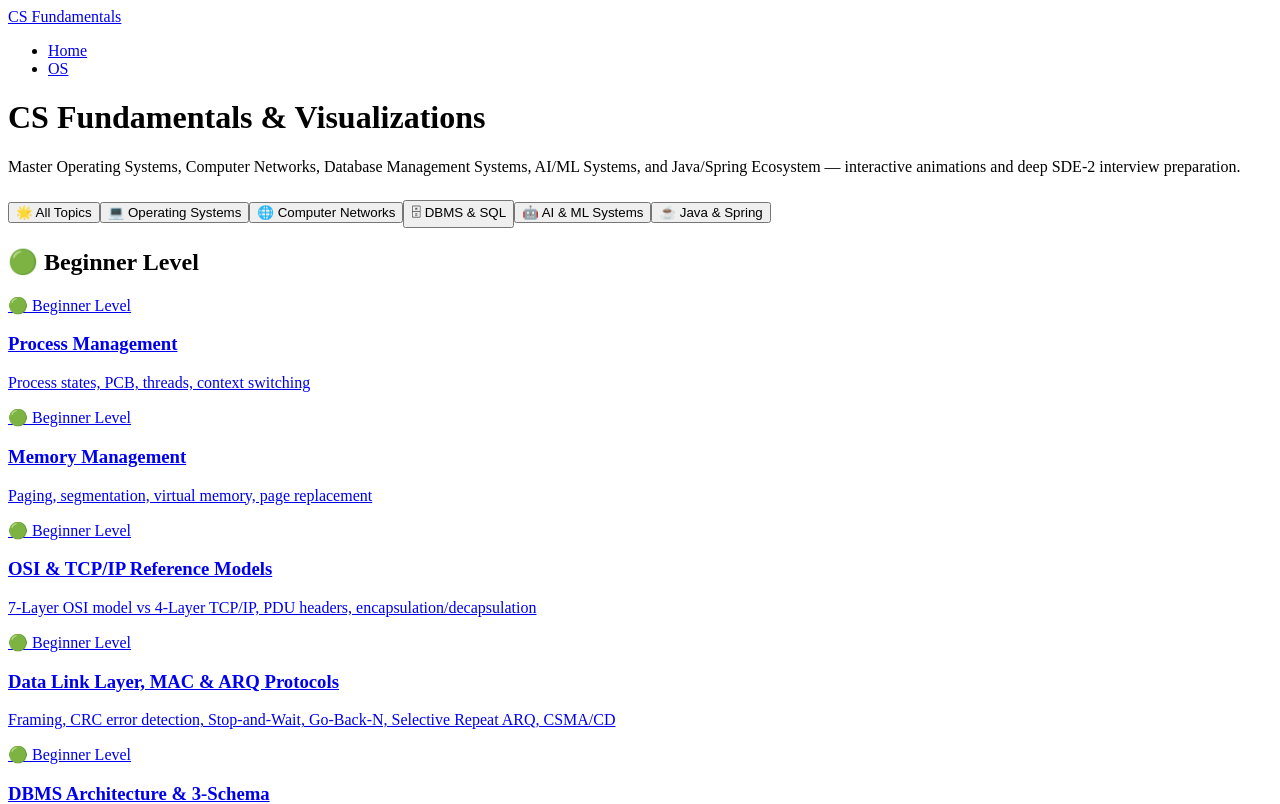
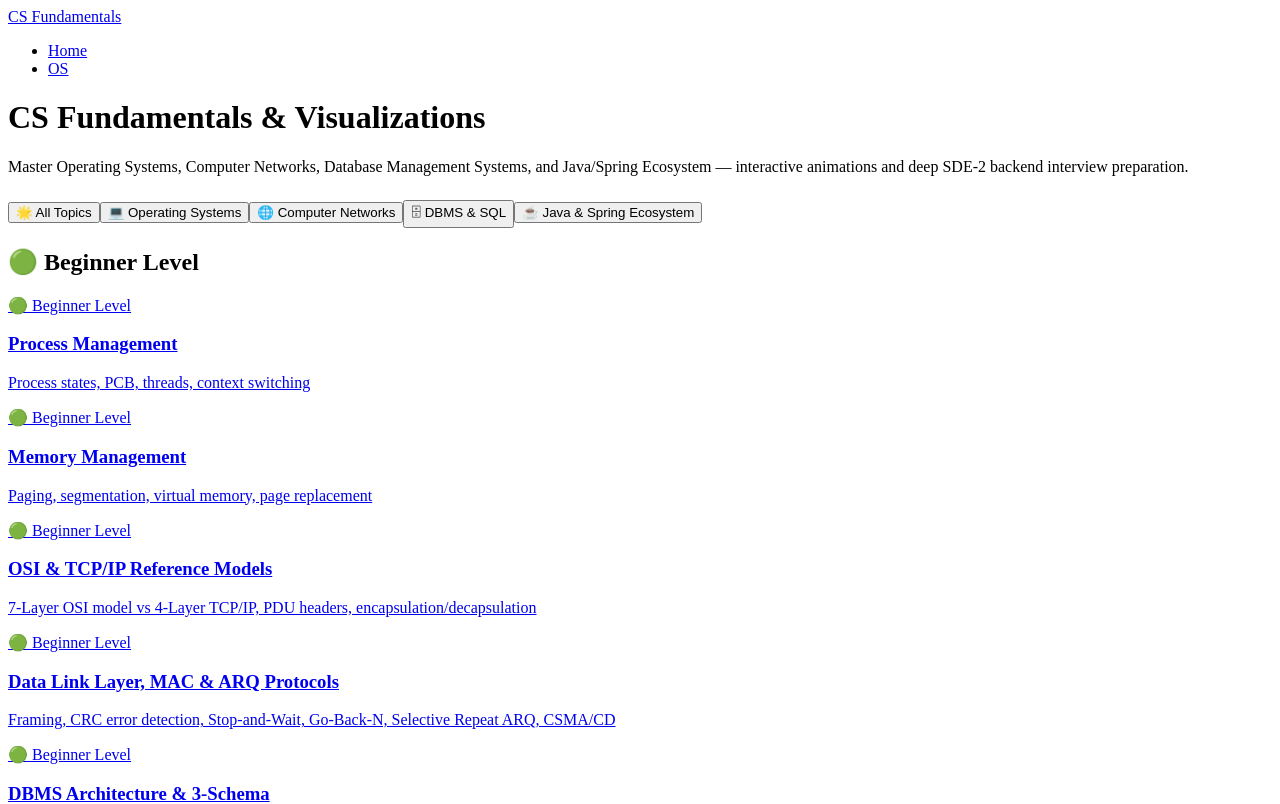
Before and after one commit to Prem-Duvvapu/cs-fundamentals-with-ui, a React (Vite) app in the folder frontend/: page / in a window 1280 px wide. Shown: the top 804 px of the page. Built offline with nearby package versions, Linux system fonts and the light colour scheme; no server answers; the HTML template or start-up script is replaced by a standard one.

Commit message:
refactor: remove AI/ML category to focus 100% on SDE-2 Java Backend Engineering & CS Fundamentals

```diff
--- a/frontend/src/pages/HomePage.jsx
+++ b/frontend/src/pages/HomePage.jsx
@@ -48,15 +48,7 @@ export default function HomePage() {
           { id: 'dbms-indexing', category: 'dbms', title: 'B+ Tree Indexing & Storage Structures', level: 'intermediate', summary: 'Animated B+ tree node splits, O(log N) point lookups, doubly-linked leaf range scans' },
           { id: 'transactions-acid', category: 'dbms', title: 'Transactions & ACID Properties', level: 'intermediate', summary: 'ACID guarantees, WAL logging, crash recovery' },
           { id: 'concurrency-control', category: 'dbms', title: 'Concurrency & 2-Phase Locking (2PL)', level: 'expert', summary: 'Shared vs Exclusive locks, 2PL, deadlock wait-for graphs' },
-          { id: 'query-optimization', category: 'dbms', title: 'Query Optimizer (CBO)', level: 'expert', summary: 'Cost-based optimizer, Join algorithms (Nested Loop, Hash, Sort-Merge)' },
-
-          // AI & ML Systems
-          { id: 'embeddings-vector-db', category: 'aiml', title: 'Vector Embeddings & Similarity Search', level: 'beginner', summary: 'Dot product, Cosine Similarity, HNSW vector indexing' },
-          { id: 'rag-architecture', category: 'aiml', title: 'RAG Architecture & Vector Retrieval', level: 'intermediate', summary: '5-Stage Retrieval-Augmented Generation pipeline' },
-          { id: 'model-serving', category: 'aiml', title: 'vLLM & PagedAttention Serving', level: 'intermediate', summary: 'PagedAttention memory fragmentation reduction' },
-          { id: 'llm-parameters', category: 'aiml', title: 'LLM Sampling & Temperature Control', level: 'expert', summary: 'Temperature scaling, Top-P (nucleus), Top-K sampling' },
-          { id: 'feature-stores', category: 'aiml', title: 'Feature Stores & MLOps Architecture', level: 'expert', summary: 'Online vs Offline feature store sync, data drift detection' },
-          { id: 'recommendation-systems', category: 'aiml', title: 'Recommendation System Architecture', level: 'expert', summary: '2-Stage Candidate Retrieval & Ranking pipeline' }
+          { id: 'query-optimization', category: 'dbms', title: 'Query Optimizer (CBO)', level: 'expert', summary: 'Cost-based optimizer, Join algorithms (Nested Loop, Hash, Sort-Merge)' }
         ])
       })
   }, [])
@@ -79,8 +71,8 @@ export default function HomePage() {
       <div className="home-header">
         <h1>CS Fundamentals & Visualizations</h1>
         <p>
-          Master Operating Systems, Computer Networks, Database Management Systems, AI/ML Systems, and Java/Spring Ecosystem —
-          interactive animations and deep SDE-2 interview preparation.
+          Master Operating Systems, Computer Networks, Database Management Systems, and Java/Spring Ecosystem —
+          interactive animations and deep SDE-2 backend interview preparation.
         </p>
 
         <div className="main-tab-switcher" style={{ margin: '1.5rem auto 0 auto' }}>
@@ -109,16 +101,10 @@ export default function HomePage() {
             🗄 DBMS & SQL
           </button>
           <button
-            onClick={() => setSelectedCategory('aiml')}
-            className={`main-tab-btn ${selectedCategory === 'aiml' ? 'active-tab' : ''}`}
-          >
-            🤖 AI & ML Systems
-          </button>
-          <button
             onClick={() => setSelectedCategory('java-spring')}
             className={`main-tab-btn ${selectedCategory === 'java-spring' ? 'active-tab' : ''}`}
           >
-            ☕ Java & Spring
+            ☕ Java & Spring Ecosystem
           </button>
         </div>
       </div>
```
